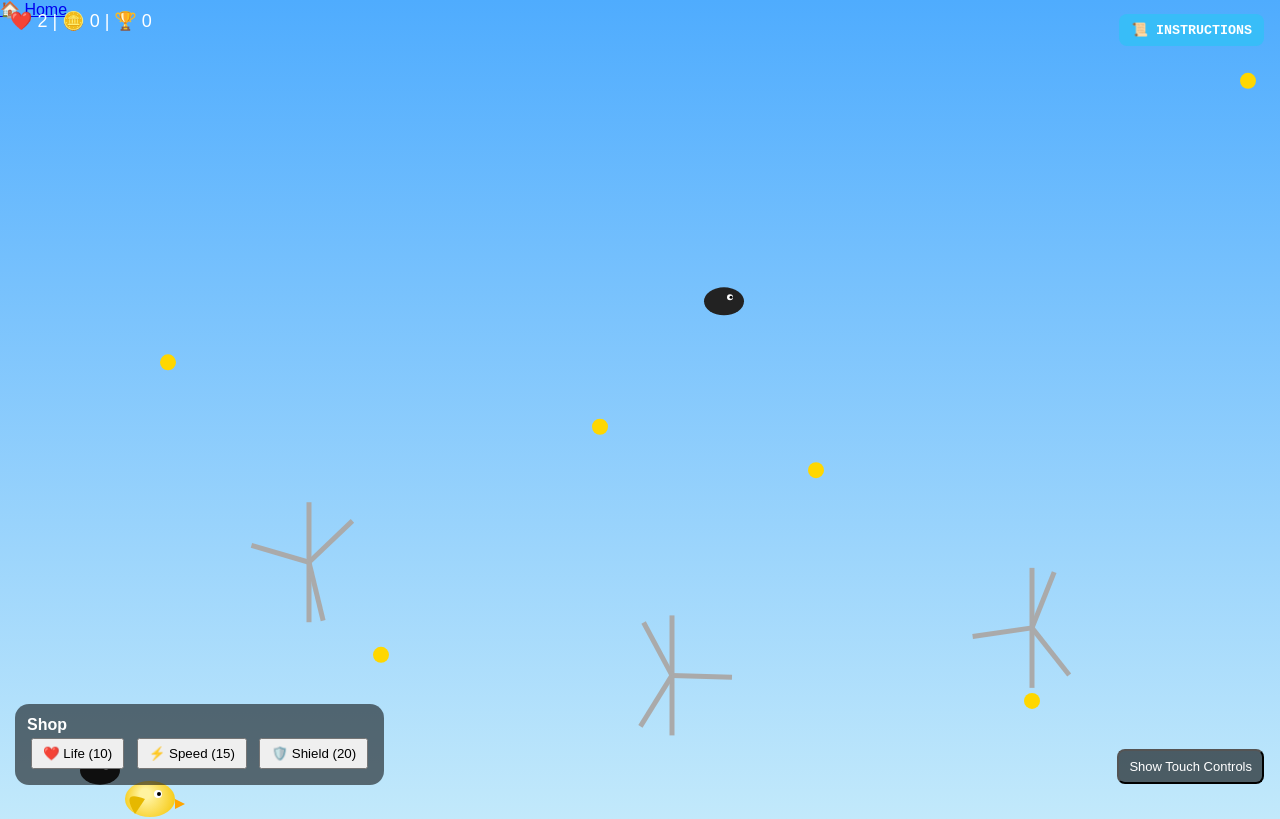
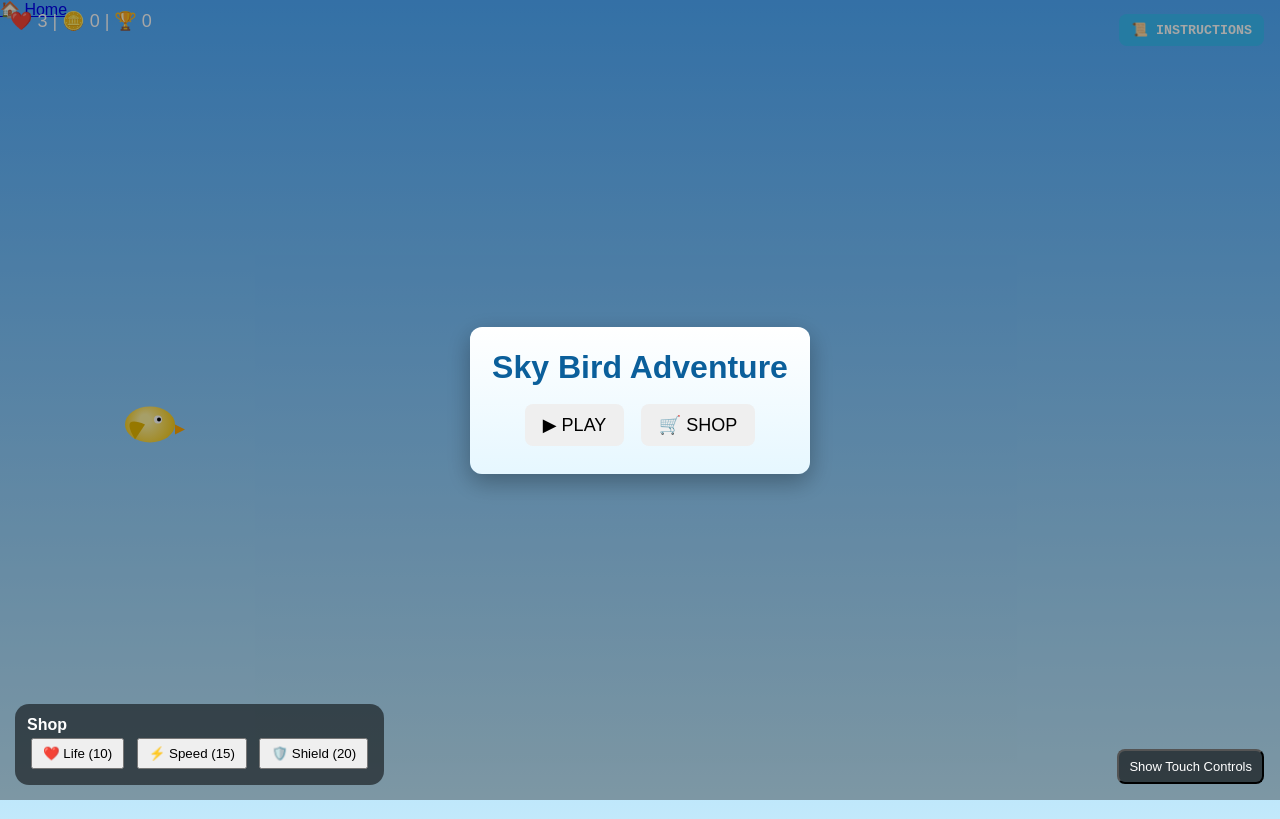
Before and after one commit to sharmag-26/Games, a plain HTML site: page Flappy_Bird_2.html in a window 1280 px wide. Both pictures are taken after a click on the button "❤️ Life (10)". Drawn offline with Linux system fonts and the light colour scheme.

Commit message:
UI: add start overlay; keep shop accessible; update serve scripts and README

```diff
--- a/Flappy_Bird_2.html
+++ b/Flappy_Bird_2.html
@@ -23,6 +23,7 @@
   padding:12px;border-radius:14px;
   color:white;
 }
+#shop{z-index:90}
 #shop.disabled{opacity:.4;pointer-events:none;}
 button{margin:4px;padding:6px 10px;cursor:pointer;}
 </style>
@@ -30,6 +31,14 @@
   /* Instructions UI (added) */
   #rulesBtn{position:fixed;top:10px;right:12px;z-index:40;padding:8px 12px;border-radius:8px;border:none;background:#38bdf8;color:#fff;font-family:monospace;font-weight:700;cursor:pointer}
   #rulesBox{position:fixed;top:52px;right:12px;width:320px;background:rgba(0,0,0,0.85);color:#fff;padding:12px;border-radius:10px;display:none;font-family:monospace;font-size:14px;z-index:40}
+</style>
+<style>
+  /* Start overlay */
+  /* make overlay visually covering but not block clicks so shop remains usable */
+  #startOverlay{position:fixed;inset:0;display:flex;align-items:center;justify-content:center;background:rgba(0,0,0,0.35);z-index:60;pointer-events:none}
+  #startBox{background:linear-gradient(#ffffff,#e6f7ff);padding:22px;border-radius:12px;text-align:center;box-shadow:0 8px 24px rgba(0,0,0,.3);pointer-events:auto}
+  #startBox h1{margin:0 0 12px;font-family:Arial;color:#0b5f9b}
+  #startBox button{font-size:18px;padding:10px 18px;margin:6px;border-radius:8px;border:none;cursor:pointer}
 </style>
   <meta name="viewport" content="width=device-width,initial-scale=1">
 </head>
@@ -51,6 +60,15 @@
 
 <canvas id="game"></canvas>
 
+<!-- Start overlay shown on load -->
+<div id="startOverlay">
+  <div id="startBox">
+    <h1>Sky Bird Adventure</h1>
+    <button id="playBtn">▶ PLAY</button>
+    <button id="openShopBtn">🛒 SHOP</button>
+  </div>
+</div>
+
 <script>
 /* CANVAS */
 const canvas = document.getElementById("game");
@@ -62,6 +80,7 @@
 let lives = 3, coins = 0;
 let speedBoost = false, invincible = false;
 let gameOver = false;
+let started = false; // whether player pressed Play
 let damageCooldown = false;
 
 /* SCORES */
@@ -78,27 +97,29 @@
 /* INPUT */
 addEventListener("keydown", e=>{
   if(!gameOver && (e.code==="Space"||e.code==="ArrowUp")){
+    // allow flapping even before starting so the bird animates
     bird.vy = -8;
+    if(!started) startGame();
   }
 });
 
 /* SPAWNERS */
-setInterval(()=>!gameOver && windmills.push({
+setInterval(()=>{ if(!gameOver && started) windmills.push({
   x:canvas.width+100,
   y:Math.random()*(canvas.height-200)+100,
   a:0
-}),2000);
+}); },2000);
 
-setInterval(()=>!gameOver && coinsArr.push({
+setInterval(()=>{ if(!gameOver && started) coinsArr.push({
   x:canvas.width+100,
   y:Math.random()*(canvas.height-100)+50
-}),1200);
+}); },1200);
 
-setInterval(()=>!gameOver && enemies.push({
+setInterval(()=>{ if(!gameOver && started) enemies.push({
   x:canvas.width+100,
   y:Math.random()*(canvas.height-100)+50,
   vy:Math.random()*2-1
-}),2600);
+}); },2600);
 
 /* VOICE */
 function speakGameOver(){
@@ -211,7 +232,7 @@
 
   if(lives<=0){
     gameOver=true;
-    document.getElementById("shop").classList.add("disabled");
+    // keep shop available at all times; do not disable it on game over
 
     lastCoins = coins;
     localStorage.setItem("skyBirdLastCoins", lastCoins);
@@ -232,6 +253,15 @@
 
   if(gameOver){
     drawGameOver();
+    return;
+  }
+
+  // If the game hasn't started, show idle bird and skip obstacle logic
+  if(!started){
+    bird.y = canvas.height/2 + Math.sin(Date.now()/300)*8;
+    bird.vy = 0;
+    drawBird();
+    requestAnimationFrame(loop);
     return;
   }
 
@@ -275,15 +305,42 @@
 }
 
 /* SHOP */
-function buyLife(){if(coins>=10&&!gameOver){coins-=10;lives++;updateUI();}}
-function buySpeed(){if(coins>=15&&!gameOver){coins-=15;speedBoost=true;setTimeout(()=>speedBoost=false,5000);updateUI();}}
-function buyShield(){if(coins>=20&&!gameOver){coins-=20;invincible=true;setTimeout(()=>invincible=false,5000);updateUI();}}
+function buyLife(){if(coins>=10){coins-=10;lives++;updateUI();}}
+function buySpeed(){if(coins>=15){coins-=15;speedBoost=true;setTimeout(()=>speedBoost=false,5000);updateUI();}}
+function buyShield(){if(coins>=20){coins-=20;invincible=true;setTimeout(()=>invincible=false,5000);updateUI();}}
 function updateUI(){
   document.getElementById("coins").textContent = coins;
   document.getElementById("lives").textContent = lives;
 }
 
-/* START */
+/* START / UI hooks */
+function showStartOverlay(){
+  const o = document.getElementById('startOverlay'); if(o) o.style.display = 'flex';
+}
+function hideStartOverlay(){
+  const o = document.getElementById('startOverlay'); if(o) o.style.display = 'none';
+}
+function startGame(){
+  // if we're coming from game over, reset state
+  if(gameOver){
+    gameOver = false;
+    lives = 3; coins = 0; windmills = []; enemies = []; coinsArr = []; bird.x = 150; bird.y = canvas.height/2; bird.vy = 0;
+    updateUI();
+  }
+  started = true;
+  hideStartOverlay();
+}
+
+// buttons
+const playBtn = document.getElementById('playBtn');
+if(playBtn) playBtn.onclick = startGame;
+const openShopBtn = document.getElementById('openShopBtn');
+if(openShopBtn) openShopBtn.onclick = ()=>{ const s=document.getElementById('shop'); if(s) s.style.display = s.style.display==='block' ? 'none' : 'block'; };
+
+// show overlay initially
+showStartOverlay();
+
+// begin loop
 loop();
 </script>
 <button id="rulesBtn">📜 INSTRUCTIONS</button>
```
Also changed, not shown: README.md, 2 other files.
